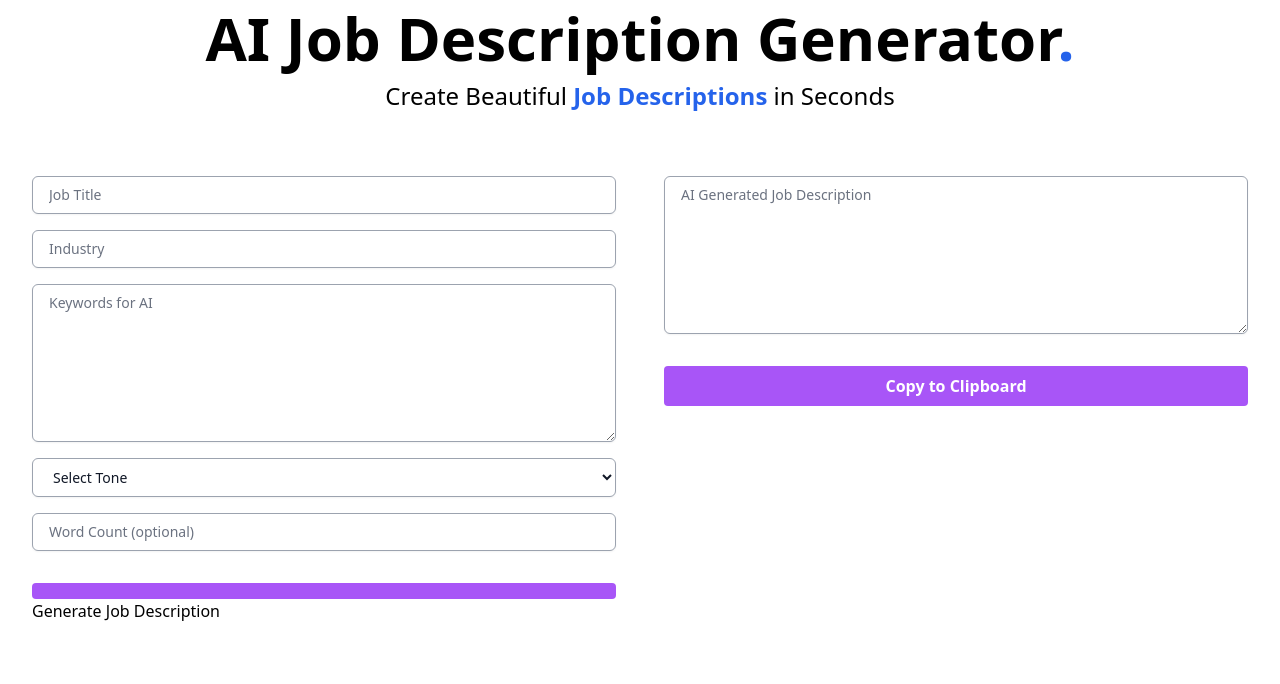
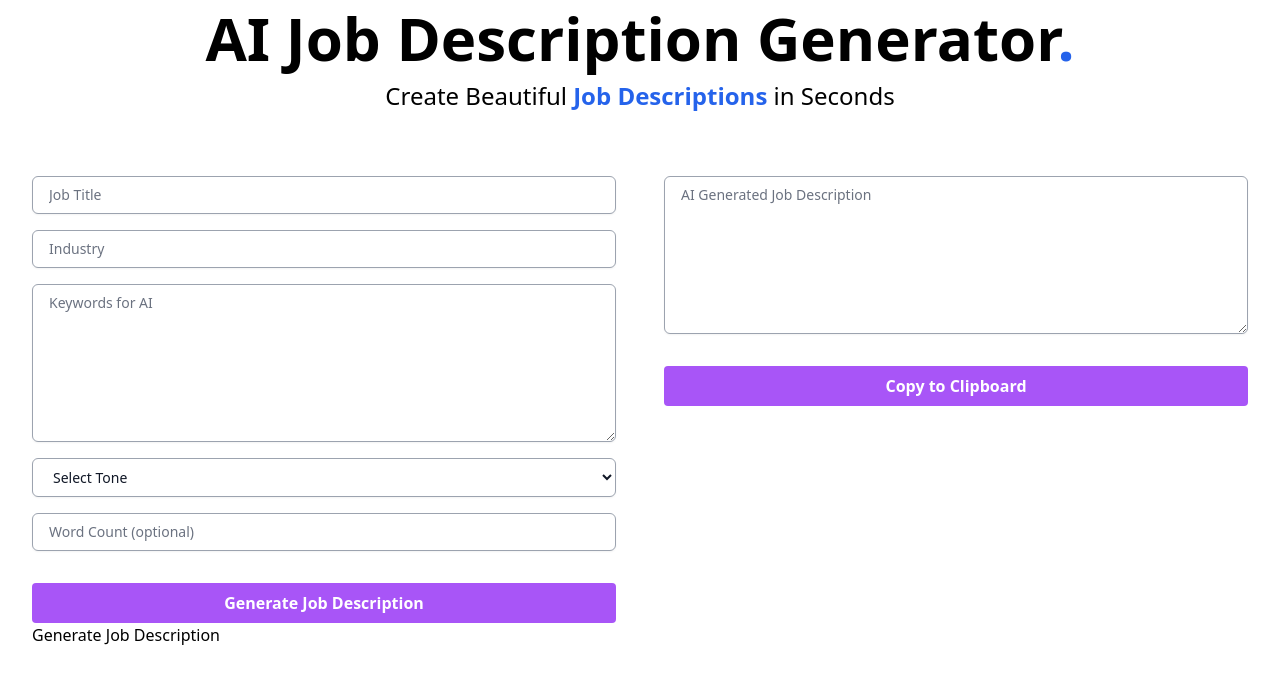
Before and after one commit to emelyn-barrientos/ai-jobbish-descriptions, a Next.js app: page / in a window 1280 px wide. Shown: the top 684 px of the page. Built offline with nearby package versions, Linux system fonts and the light colour scheme.

Commit message:
Destructure props passed down from Form

```diff
--- a/src/components/SubmitButton.js
+++ b/src/components/SubmitButton.js
@@ -1,15 +1,27 @@
 import React from 'react'
 
-export default function Button(props) {
+export default function SubmitButton({
+  jobTitle,
+  industry,
+  keyWords,
+  tone,
+  wordCount,
+  isGenerating,
+}) {
   return (
     <>
       <button
-        type={props.type}
-        className={props.className}
-        onClick={props.onClick}
-        disabled={props.disabled}
+        type="submit"
+        className="bg-purple-500 w-full hover:bg-purple-700 cursor-pointer text-white font-bold mt-6 py-2 px-4 rounded"
+        disabled={
+          isGenerating ||
+          jobTitle === '' ||
+          industry === '' ||
+          keyWords === '' ||
+          tone === ''
+        }
       >
-        {props.label}
+        {isGenerating ? 'Generating...' : 'Generate Job Description'}
       </button>
     </>
   )
```
